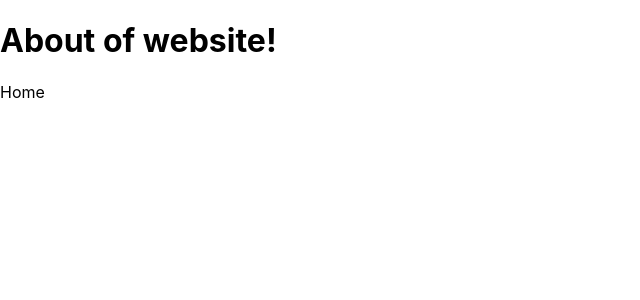
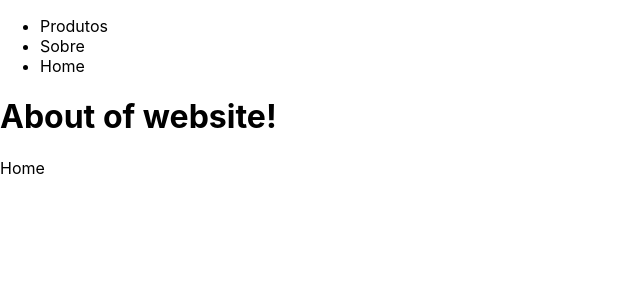
Before and after one commit to joelvitorniino/learning-nextjs, a Next.js app: page /about in a window 1280 px wide. Shown: the top 300 px of the page, without its empty margins (0-640 px from the left). Built offline with nearby package versions, Linux system fonts and the light colour scheme.

Commit message:
lesson 6

```diff
--- /dev/null
+++ b/components/Navbar.tsx
@@ -0,0 +1,25 @@
+import Link from "next/link";
+
+export default function Navbar() {
+    return (
+        <ul>
+        <li>
+            <Link href="/products">
+                 Produtos
+            </Link>
+        </li>
+
+        <li>
+            <Link href="/about">
+                Sobre
+            </Link>
+        </li>
+
+        <li>
+            <Link href="/">
+                Home
+            </Link>
+        </li>
+      </ul>
+    )
+}
--- a/pages/about.tsx
+++ b/pages/about.tsx
@@ -1,8 +1,10 @@
 import Link from "next/link";
+import Navbar from "../components/Navbar";
 
 export default function About() {
     return (
         <>
+        <Navbar />
         <h1>About of website!</h1>
         <Link href="/">Home</Link>
         </>
--- a/pages/products/index.tsx
+++ b/pages/products/index.tsx
@@ -1,8 +1,10 @@
 import Link from "next/link"
+import Navbar from "../../components/Navbar"
 
 export default function Products() {
     return (
         <>
+            <Navbar />
             <h1>Products Page</h1>
             <Link href="/">Voltar</Link>
         </>
```
Also changed, not shown: pages/index.tsx (+2 -14 lines).
